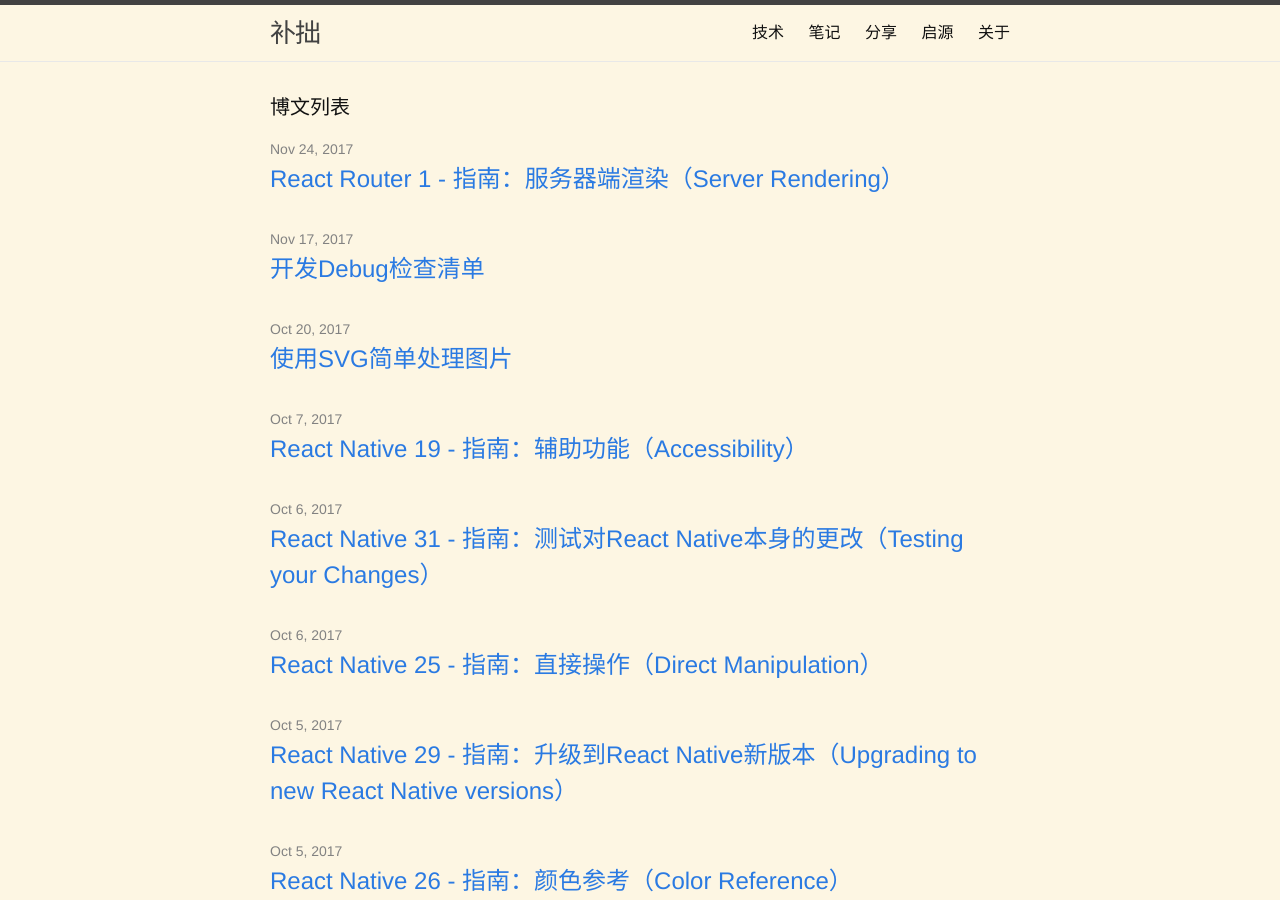
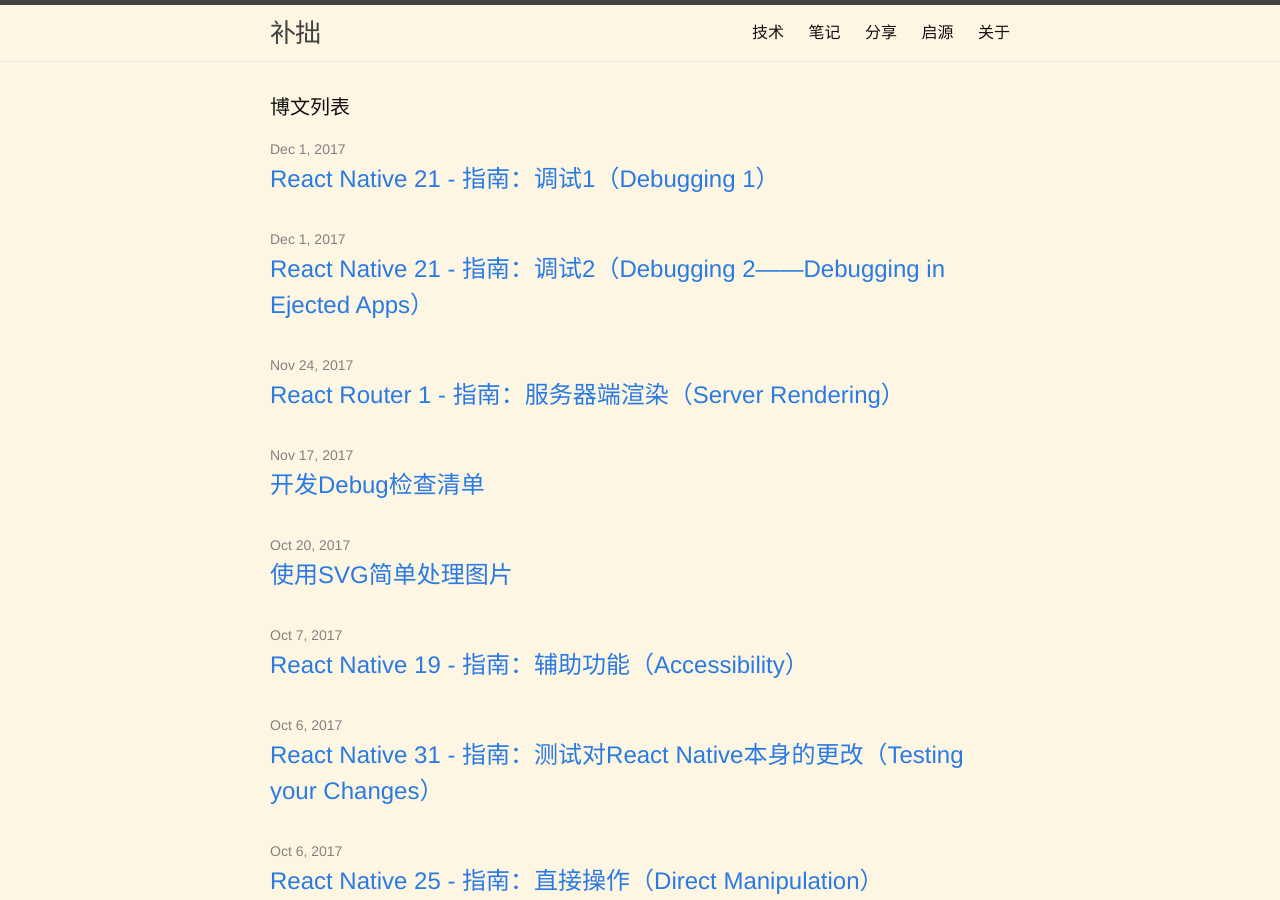
Before and after one commit to testudy/testudy.github.io, a Jekyll site: the page built from index.html, in a window 1280 px wide and 900 px high. Built offline with Jekyll 4.4.1, drawn with Linux system fonts in a browser that asks for light colours; comment, search, counter and statistics services are not loaded; part of the change alters nothing that is shown.

Commit message:
学习React Native Debugging

````diff
--- /dev/null
+++ b/tech/_posts/2017-12-01-react-native-21-guide-Debugging-2.md
@@ -0,0 +1,119 @@
+---
+layout: post
+title: React Native 21 - 指南：调试2（Debugging 2——Debugging in Ejected Apps）
+tags: 原创 技术 翻译 React-Native
+---
+
+[原文](https://facebook.github.io/react-native/docs/debugging.html#debugging-in-ejected-apps)
+
+
+> ### 仅限于嵌入到原生代码中的项目（Projects with Native Code Only）
+>
+> The remainder of this guide only applies to projects made with <code>react-native init</code>
+> or to those made with Create React Native App which have since ejected. For
+> more information about ejecting, please see
+> the <a href="https://github.com/react-community/create-react-native-app/blob/master/EJECTING.md" target="_blank">guide</a> on
+> the Create React Native App repository.
+>
+> 本指南仅适用于`react-native init`创建的项目，或者执行过eject操作，由Create React Native App创建的项目，详见[指南](https://github.com/react-community/create-react-native-app/blob/master/EJECTING.md)。
+
+
+## 访问控制台日志（Accessing console logs）
+
+You can display the console logs for an iOS or Android app by using the following commands in a terminal while the app is running:
+
+当App运行时，可以使用下面iOS或Android对应的命令来显示日志：
+
+```
+$ react-native log-ios
+$ react-native log-android
+```
+
+You may also access these through `Debug → Open System Log...` in the iOS Simulator or by running `adb logcat *:S ReactNative:V ReactNativeJS:V` in a terminal while an Android app is running on a device or emulator.
+
+也可以通过在iOS 模拟器中打开`Debug → Open System Log...`，或在终端中执行`adb logcat *:S ReactNative:V ReactNativeJS:V`来查看Android设备或模拟器上App运行的日志。
+
+> If you're using Create React Native App, console logs already appear in the same terminal output as the packager.
+>
+> 如果是用Create React Native App创建的项目，日志会直接打印在打包器服务运行的终端中。
+
+## 在Chrome开发者工具中调试设备（Debugging on a device with Chrome Developer Tools）
+
+> If you're using Create React Native App, this is configured for you already.
+>
+> 如果是用Create React Native App创建的项目，下面的配置已经完成了。
+
+On iOS devices, open the file [`RCTWebSocketExecutor.m`](https://github.com/facebook/react-native/blob/master/Libraries/WebSocket/RCTWebSocketExecutor.m) and change "localhost" to the IP address of your computer, then select "Debug JS Remotely" from the Developer Menu.
+
+在iOS设备中，打开[`RCTWebSocketExecutor.m`](https://github.com/facebook/react-native/blob/master/Libraries/WebSocket/RCTWebSocketExecutor.m)，将“localhost”修改为本地的IP地址，然后在开发者菜单中选择“Debug JS Remotely”。
+
+On Android 5.0+ devices connected via USB, you can use the [`adb` command line tool](http://developer.android.com/tools/help/adb.html) to setup port forwarding from the device to your computer:
+
+在Android 5.0以上的设备中，连接USB后可以使用[`adb` command line tool](http://developer.android.com/tools/help/adb.html)来设置设备和电脑端口的映射。
+
+`adb reverse tcp:8081 tcp:8081`
+
+Alternatively, select "Dev Settings" from the Developer Menu, then update the "Debug server host for device" setting to match the IP address of your computer.
+
+或者，在开发者菜单中打开“开发配置”，将“Debug server host for device”设置为电脑IP地址。
+
+> If you run into any issues, it may be possible that one of your Chrome extensions is interacting in unexpected ways with the debugger. Try disabling all of your extensions and re-enabling them one-by-one until you find the problematic extension.
+>
+> 但还是有可能会出现其他的问题，这有可能是Chrome插件造成的。可以尝试禁用所有的插件后，再逐个启用来确定是哪个插件造成的影响。
+
+### 在Android上使用[Stetho](http://facebook.github.io/stetho/)调试（Debugging with [Stetho](http://facebook.github.io/stetho/) on Android）
+
+1. In ```android/app/build.gradle```, add these lines in the `dependencies` section:
+
+   在```android/app/build.gradle```中，添加下列依赖：
+
+   ```gradle
+   compile 'com.facebook.stetho:stetho:1.3.1'
+   compile 'com.facebook.stetho:stetho-okhttp3:1.3.1'
+   ```
+
+2. In ```android/app/src/main/java/com/{yourAppName}/MainApplication.java```, add the following imports:
+
+   在```android/app/src/main/java/com/{yourAppName}/MainApplication.java```中，添加下列引用：
+
+   ```java
+   import com.facebook.react.modules.network.ReactCookieJarContainer;
+   import com.facebook.stetho.Stetho;
+   import okhttp3.OkHttpClient;
+   import com.facebook.react.modules.network.OkHttpClientProvider;
+   import com.facebook.stetho.okhttp3.StethoInterceptor;
+   import java.util.concurrent.TimeUnit;
+   ```
+
+3. In ```android/app/src/main/java/com/{yourAppName}/MainApplication.java``` add the function:
+
+   在```android/app/src/main/java/com/{yourAppName}/MainApplication.java```中，添加下列方法：
+
+   ```java
+   public void onCreate() {
+         super.onCreate();
+         Stetho.initializeWithDefaults(this);
+         OkHttpClient client = new OkHttpClient.Builder()
+         .connectTimeout(0, TimeUnit.MILLISECONDS)
+         .readTimeout(0, TimeUnit.MILLISECONDS)
+         .writeTimeout(0, TimeUnit.MILLISECONDS)
+         .cookieJar(new ReactCookieJarContainer())
+         .addNetworkInterceptor(new StethoInterceptor())
+         .build();
+         OkHttpClientProvider.replaceOkHttpClient(client);
+   }
+   ```
+
+4. Run  ```react-native run-android ```
+
+   执行```react-native run-android ```
+
+5. In a new Chrome tab, open: ```chrome://inspect```, then click on 'Inspect device' (the one followed by "Powered by Stetho").
+
+   在Chrome中打开一个新的选项卡，输入```chrome://inspect```，然后点击“Inspect device”（后面跟着“Powered by Stetho”）。
+
+## 调试本地代码（Debugging native code）
+
+When working with native code, such as when writing native modules, you can launch the app from Android Studio or Xcode and take advantage of the native debugging features (setting up breakpoints, etc.) as you would in case of building a standard native app.
+
+使用本地代码时，比如编写本地模块，从Android Studio或Xcode中运行App，直接使用本地代码的标准调试方式（比如设置断点等）即可。
--- a/tech/_drafts/2017-10-06-react-native-21-guide-Debugging.md
+++ b/tech/_posts/2017-12-01-react-native-21-guide-Debugging.md
@@ -1,6 +1,6 @@
 ---
 layout: post
-title: React Native 21 - 指南：调试（Debugging）
+title: React Native 21 - 指南：调试1（Debugging 1）
 tags: 原创 技术 翻译 React-Native
 ---
 
@@ -101,19 +101,27 @@ Select `Tools → Developer Tools` from the Chrome Menu to open the [Developer T
 
 > Note: the React Developer Tools Chrome extension does not work with React Native, but you can use its standalone version instead. Read [this section](https://facebook.github.io/react-native/docs/debugging.html#react-developer-tools) to learn how.
 >
-> 注意：Chrome的React Developer Tools扩展在React Native中使用，可以使用独立版本替代。从[这一节](#react-developer-tools)学习更多。
+> 注意：Chrome的React Developer Tools扩展不能在React Native中使用，可以使用独立版本替代。从[这一节](#react-developer-tools)学习更多。
 
-### Debugging using a custom JavaScript debugger
+### 使用自定义的JavaScript调试器（Debugging using a custom JavaScript debugger）
 
 To use a custom JavaScript debugger in place of Chrome Developer Tools, set the `REACT_DEBUGGER` environment variable to a command that will start your custom debugger. You can then select "Debug JS Remotely" from the Developer Menu to start debugging.
 
+使用自定义JavaScript调试器替代Chrome Developer Tools，需要在启动调试器时设置`REACT_DEBUGGER`环境变量，然后可以在开发者菜单中选择“Debug JS Remotely”开始调试。
+
 The debugger will receive a list of all project roots, separated by a space. For example, if you set `REACT_DEBUGGER="node /path/to/launchDebugger.js --port 2345 --type ReactNative"`, then the command `node /path/to/launchDebugger.js --port 2345 --type ReactNative /path/to/reactNative/app` will be used to start your debugger.
 
+调试器将接收到一组用空格分割的项目跟路径列表。比如，如果设置环境变量为`REACT_DEBUGGER="node /path/to/launchDebugger.js --port 2345 --type ReactNative"`，使用列表中的`node /path/to/launchDebugger.js --port 2345 --type ReactNative /path/to/reactNative/app`可以打开调试。
+
 > Custom debugger commands executed this way should be short-lived processes, and they shouldn't produce more than 200 kilobytes of output.
+>
+> 用这种方式启动的自定义调试器应该是一个短时间存活的进程，而且不能处理超过200k的输出。
 
-## React Developer Tools
+## React开发者工具（React Developer Tools）
 
 You can use [the standalone version of React Developer Tools](https://github.com/facebook/react-devtools/tree/master/packages/react-devtools) to debug the React component hierarchy. To use it, install the `react-devtools` package globally:
+
+可以使用[独立版本的React开发者工具](https://github.com/facebook/react-devtools/tree/master/packages/react-devtools)，来调试React组件结构。首先需要全局安装`react-devtools`：
 
 ```
 npm install -g react-devtools
@@ -121,126 +129,62 @@ npm install -g react-devtools
 
 Now run `react-devtools` from the terminal to launch the standalone DevTools app:
 
+然后在命令行中执行`react-devtools`，来启动独立开发者工具软件：
+
 ```
 react-devtools
 ```
 
-![React DevTools](img/ReactDevTools.png)
+![React DevTools](/tech/media/ReactDevTools.png)
 
 It should connect to your simulator within a few seconds.
 
+这个软件稍后就会自动连上模拟器。
+
 > Note: if you prefer to avoid global installations, you can add `react-devtools` as a project dependency. Add the `react-devtools` package to your project using `npm install --save-dev react-devtools`, then add `"react-devtools": "react-devtools"` to the `scripts` section in your `package.json`, and then run `npm run react-devtools` from your project folder to open the DevTools.
+>
+> 注意：如果不希望全局安装，可以将`react-devtools`作为项目依赖，运行`npm install --save-devr eact-devtools`将其安装，然后在`package.json`的`scripts`配置中添加`"react-devtools": "react-devtools"`，随后在当前项目文件夹执行`npm run react-devtools`打开开发者工具即可。
 
-### Integration with React Native Inspector
+### 和内置的React Native查看器集成（Integration with React Native Inspector）
 
 Open the in-app developer menu and choose "Show Inspector". It will bring up an overlay that lets you tap on any UI element and see information about it:
 
-![React Native Inspector](img/Inspector.gif)
+打开App内置的开发者菜单，选择“Show Inspector”会打开一个调试信息蒙层，直接点击需要查看的UI元素即可。
+
+![React Native Inspector](/tech/media/Inspector.gif)
 
 However, when `react-devtools` is running, Inspector will enter a special collapsed mode, and instead use the DevTools as primary UI. In this mode, clicking on something in the simulator will bring up the relevant components in the DevTools:
 
-![React DevTools Inspector Integration](img/ReactDevToolsInspector.gif)
+但是 ，当`react-devtools`正在运行的时候，内置查看器打开后会收起来，使用DevTools作为主界面。这时候，点击模拟器上的任何元素，DevTools会相应的响应：
+
+![React DevTools Inspector Integration](/tech/media/ReactDevToolsInspector.gif)
 
 You can choose "Hide Inspector" in the same menu to exit this mode.
 
-### Inspecting Component Instances
+点击菜单中的“Hide Inspector”退出这种模式。
+
+### 查看组件实例（Inspecting Component Instances）
 
 When debugging JavaScript in Chrome, you can inspect the props and state of the React components in the browser console.
 
+在Chrome中调试JavaScript的时候，可以在浏览器的控制台中将React组件的实例打印出来，查看其属性和状态。
+
 First, follow the instructions for debugging in Chrome to open the Chrome console.
+
+首先，打开Chrome中的控制台。
 
 Make sure that the dropdown in the top left corner of the Chrome console says `debuggerWorker.js`. **This step is essential.**
 
+确保控制台在左上角的下拉菜单中选中`debuggerWorker.js`。**这个步骤非常关键**。
+
 Then select a React component in React DevTools. There is a search box at the top that helps you find one by name. As soon as you select it, it will be available as `$r` in the Chrome console, letting you inspect its props, state, and instance properties.
 
-![React DevTools Chrome Console Integration](img/ReactDevToolsDollarR.gif)
+随后在DevTool始终选择一个React组件，顶部的搜索框可以根据名字搜索组件。选中之后，在Chrome的控制台中，使用`$r`变量可以将其打印出来查看器Props、State和其他实例属性。
 
-## Performance Monitor
+![React DevTools Chrome Console Integration](/tech/media/ReactDevToolsDollarR.gif)
+
+## 性能监视器（Performance Monitor）
 
 You can enable a performance overlay to help you debug performance problems by selecting "Perf Monitor" in the Developer Menu.
 
-<hr style="margin-top:25px; margin-bottom:25px;"/>
-
-# Debugging in Ejected Apps
-
-<div class="banner-crna-ejected" style="margin-top:25px">
-  <h3>Projects with Native Code Only</h3>
-  <p>
-    The remainder of this guide only applies to projects made with <code>react-native init</code>
-    or to those made with Create React Native App which have since ejected. For
-    more information about ejecting, please see
-    the <a href="https://github.com/react-community/create-react-native-app/blob/master/EJECTING.md" target="_blank">guide</a> on
-    the Create React Native App repository.
-  </p>
-</div>
-
-## Accessing console logs
-
-You can display the console logs for an iOS or Android app by using the following commands in a terminal while the app is running:
-
-```
-$ react-native log-ios
-$ react-native log-android
-```
-
-You may also access these through `Debug → Open System Log...` in the iOS Simulator or by running `adb logcat *:S ReactNative:V ReactNativeJS:V` in a terminal while an Android app is running on a device or emulator.
-
-> If you're using Create React Native App, console logs already appear in the same terminal output as the packager.
-
-## Debugging on a device with Chrome Developer Tools
-
-> If you're using Create React Native App, this is configured for you already.
-
-On iOS devices, open the file [`RCTWebSocketExecutor.m`](https://github.com/facebook/react-native/blob/master/Libraries/WebSocket/RCTWebSocketExecutor.m) and change "localhost" to the IP address of your computer, then select "Debug JS Remotely" from the Developer Menu.
-
-On Android 5.0+ devices connected via USB, you can use the [`adb` command line tool](http://developer.android.com/tools/help/adb.html) to setup port forwarding from the device to your computer:
-
-`adb reverse tcp:8081 tcp:8081`
-
-Alternatively, select "Dev Settings" from the Developer Menu, then update the "Debug server host for device" setting to match the IP address of your computer.
-
-> If you run into any issues, it may be possible that one of your Chrome extensions is interacting in unexpected ways with the debugger. Try disabling all of your extensions and re-enabling them one-by-one until you find the problematic extension.
-
-### Debugging with [Stetho](http://facebook.github.io/stetho/) on Android
-
-1. In ```android/app/build.gradle```, add these lines in the `dependencies` section:
-
-   ```gradle
-   compile 'com.facebook.stetho:stetho:1.3.1'
-   compile 'com.facebook.stetho:stetho-okhttp3:1.3.1'
-   ```
-
-2. In ```android/app/src/main/java/com/{yourAppName}/MainApplication.java```, add the following imports:
-
-   ```java
-   import com.facebook.react.modules.network.ReactCookieJarContainer;
-   import com.facebook.stetho.Stetho;
-   import okhttp3.OkHttpClient;
-   import com.facebook.react.modules.network.OkHttpClientProvider;
-   import com.facebook.stetho.okhttp3.StethoInterceptor;
-   import java.util.concurrent.TimeUnit;
-   ```
-
-3. In ```android/app/src/main/java/com/{yourAppName}/MainApplication.java``` add the function:
-   ```java
-   public void onCreate() {
-         super.onCreate();
-         Stetho.initializeWithDefaults(this);
-         OkHttpClient client = new OkHttpClient.Builder()
-         .connectTimeout(0, TimeUnit.MILLISECONDS)
-         .readTimeout(0, TimeUnit.MILLISECONDS)
-         .writeTimeout(0, TimeUnit.MILLISECONDS)
-         .cookieJar(new ReactCookieJarContainer())
-         .addNetworkInterceptor(new StethoInterceptor())
-         .build();
-         OkHttpClientProvider.replaceOkHttpClient(client);
-   }
-   ```
-
-4. Run  ```react-native run-android ```
-
-5. In a new Chrome tab, open: ```chrome://inspect```, then click on 'Inspect device' (the one followed by "Powered by Stetho").
-
-## Debugging native code
-
-When working with native code, such as when writing native modules, you can launch the app from Android Studio or Xcode and take advantage of the native debugging features (setting up breakpoints, etc.) as you would in case of building a standard native app.
+在开发者菜单中选择“Perf Monitor”选项可以打开性能监视器蒙层，来监测性能状态。
````
Also changed, not shown: tech/media/Inspector.gif (added), tech/media/ReactDevTools.png (added), 2 other files.
